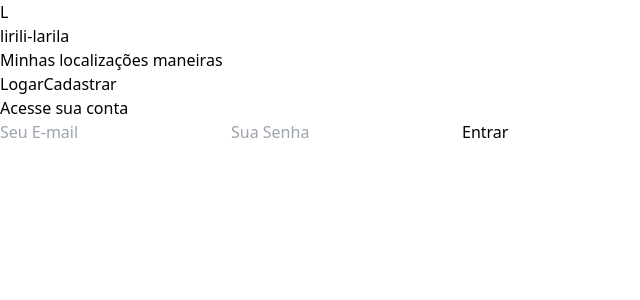
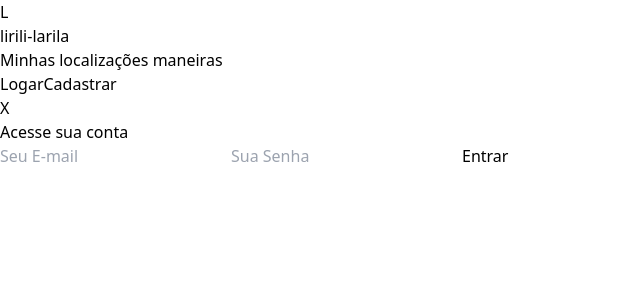
Before and after one commit to felipeaugusto1446/Trabalho-final-de-web, a React app in the folder frontend/: page / in a window 1280 px wide. Both pictures are taken after a click on the button "Logar". Shown: the top 300 px of the page, without its empty margins (0-640 px from the left). Built offline with nearby package versions, Linux system fonts and the light colour scheme; the HTML template or start-up script is replaced by a standard one.

Commit message:
feat: transformando formulários em modais

```diff
--- a/frontend/src/App.jsx
+++ b/frontend/src/App.jsx
@@ -3,10 +3,10 @@ import { Header } from "./components/Header";
 import { Login } from "./components/Login";
 import { Cadastro } from "./components/Cadastro";
 import { Painel } from "./components/Painel";
+import { Modal } from "./components/Modal";
 
 function App() {
   const [estaLogado, setEstaLogado] = useState(false);
-
   const [telaAtiva, setTelaAtiva] = useState("inicio");
 
   useEffect(() => {
@@ -23,19 +23,24 @@ function App() {
   };
 
   const renderizarAreaDeslogada = () => {
-    if (telaAtiva === "login") {
-      return <Login aoLogar={() => setEstaLogado(true)} />;
-    }
-
-    if (telaAtiva === "cadastro") {
-      return <Cadastro irParaLogin={() => setTelaAtiva("login")} />;
+    if (telaAtiva === "inicio") {
+      return (
+        <div className="flex flex-col items-center justify-center mt-20 text-center">
+          <h1 className="text-4xl font-bold text-gray-800 mb-4">Bem-vindo ao Lirili-larilá</h1>
+          <p className="text-xl text-gray-600">Faça login ou cadastre-se para gerenciar seus endereços.</p>
+        </div>
+      );
     }
 
     return (
-      <div className="flex flex-col items-center justify-center mt-20 text-center">
-        <h1 className="text-4xl font-bold text-gray-800 mb-4">Bem-vindo ao Lirili-larilá</h1>
-        <p className="text-xl text-gray-600">Faça login ou cadastre-se para gerenciar seus endereços.</p>
-      </div>
+      <Modal fechar={() => setTelaAtiva("inicio")}>
+        {telaAtiva === "login" && (
+          <Login aoLogar={() => { setEstaLogado(true); setTelaAtiva("inicio"); }} />
+        )}
+        {telaAtiva === "cadastro" && (
+          <Cadastro irParaLogin={() => setTelaAtiva("login")} />
+        )}
+      </Modal>
     );
   };
 
@@ -53,9 +58,8 @@ function App() {
       ) : (
         renderizarAreaDeslogada()
       )}
-
     </div>
-  )
+  );
 }
 
-export default App
+export default App;
--- /dev/null
+++ b/frontend/src/components/Modal.jsx
@@ -0,0 +1,15 @@
+export function Modal({ fechar, children }) {
+  return (
+    <div className="fixed inset-0 bg-black bg-opacity-50 flex justify-center items-center z-50 p-4">
+      <div className="bg-white rounded-lg shadow-xl w-full max-w-md relative animate-in fade-in zoom-in duration-200">
+        <button
+          onClick={fechar}
+          className="absolute top-4 right-4 text-gray-400 hover:text-gray-600 font-bold text-xl"
+        >
+          X
+        </button>
+        {children}
+      </div>
+    </div>
+  );
+}
```
Also changed, not shown: 1 other file (tests, documents, lock files or other folders).
